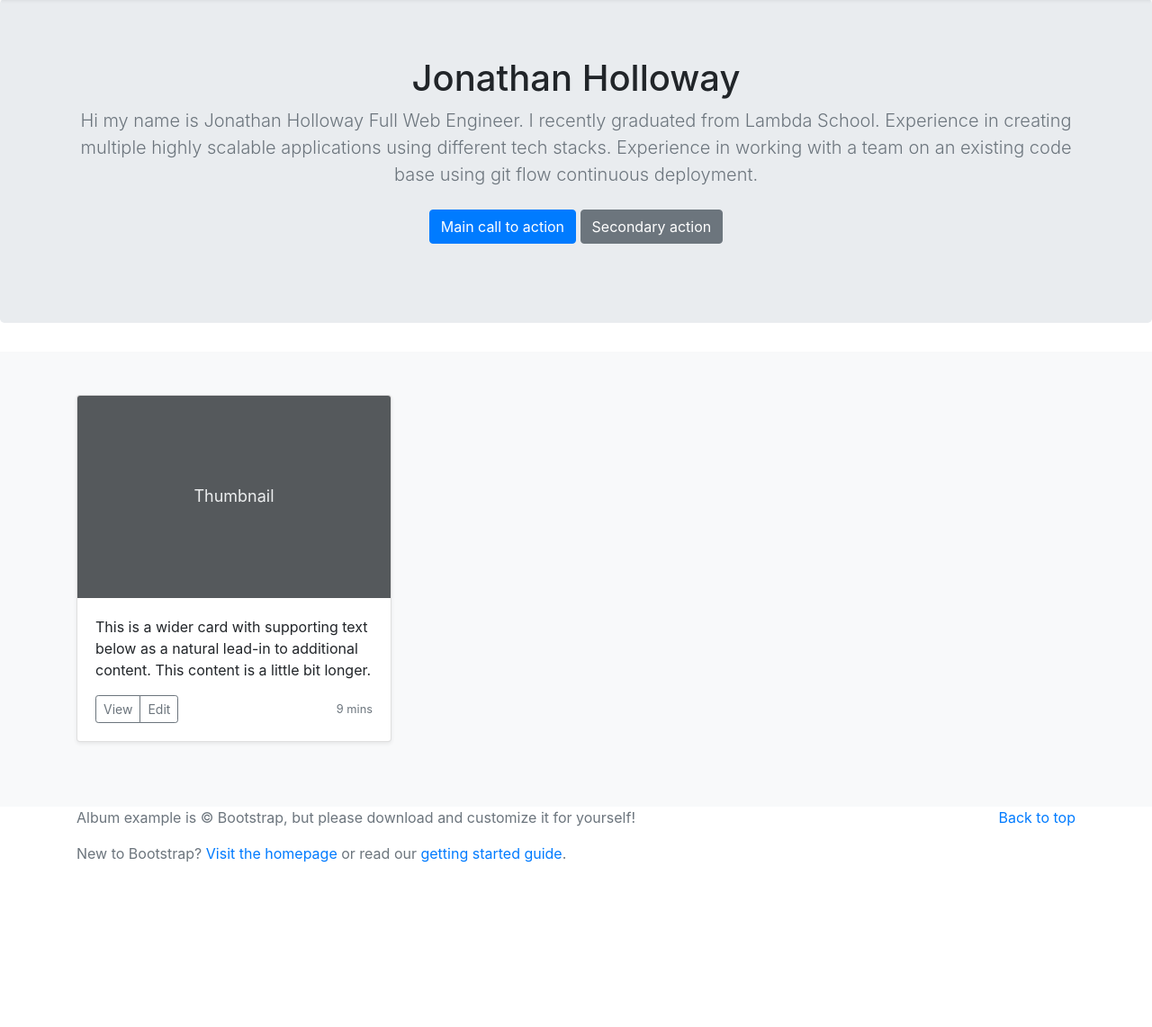
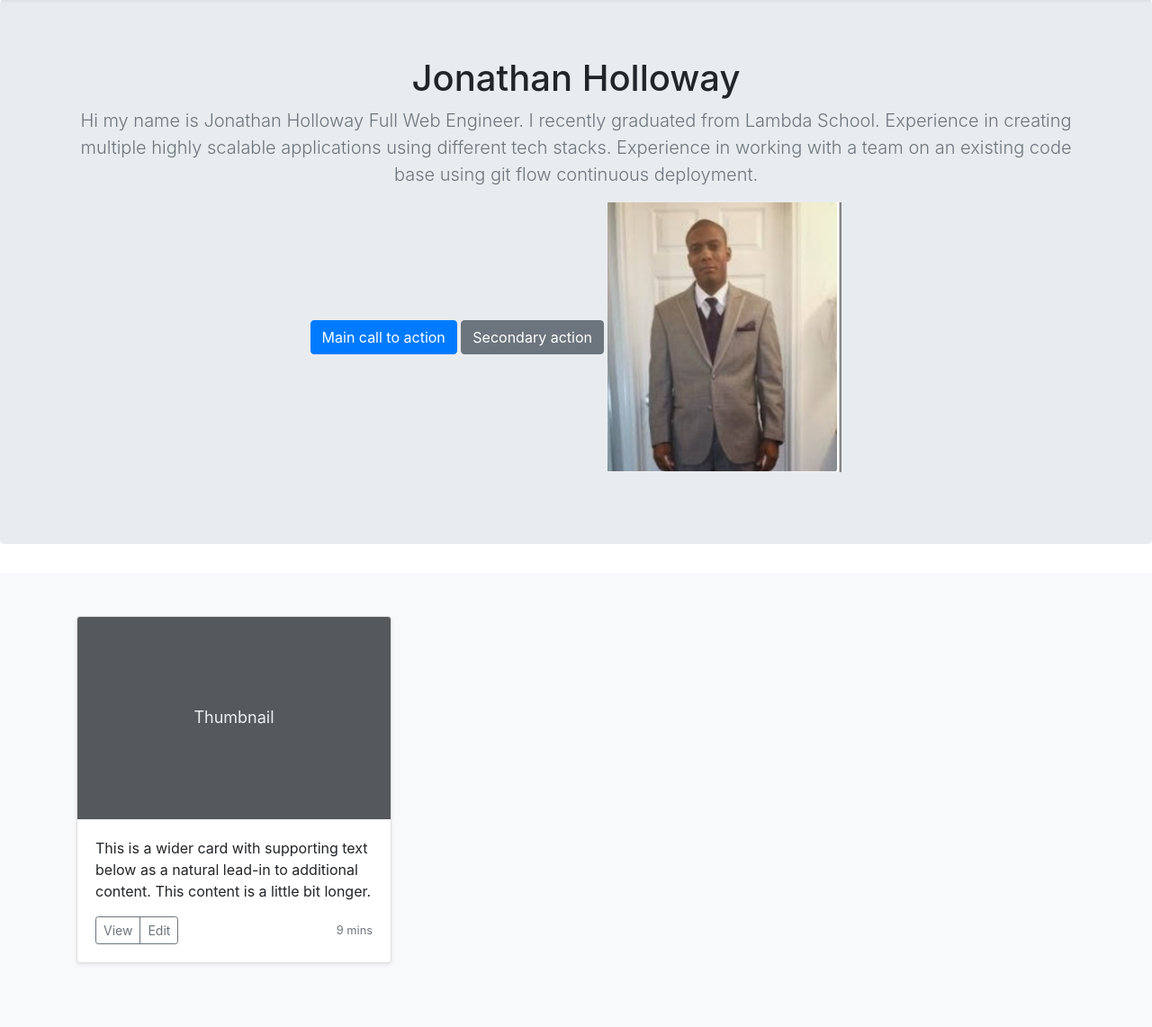
Before and after one commit to codejoncode/jonathanhollowayportfolio, a Django app: page / in a window 1280 px wide. Shown: the part 113-1255 px from the top of the page at 90% size. Before the commit the page ends 1072 px from the top, so only its background shows below. Run offline with Django 3.2, Linux system fonts and the light colour scheme; data that the repository does not hold is empty; some libraries are stand-ins or nearby versions.

Commit message:
Loaded profile picture to the web application

```diff
--- a/jobs/templates/jobs/home.html
+++ b/jobs/templates/jobs/home.html
@@ -10,6 +10,7 @@
 
 <!doctype html>
 <html lang="en">
+{% load static %}
   <head>
     <meta charset="utf-8">
     <meta name="viewport" content="width=device-width, initial-scale=1, shrink-to-fit=no">
@@ -85,6 +86,7 @@
       <p>
         <a href="#" class="btn btn-primary my-2">Main call to action</a>
         <a href="#" class="btn btn-secondary my-2">Secondary action</a>
+        <img src = "{% static 'profile pic.PNG' %}" height = 300/>
       </p>
     </div>
   </section>
```
